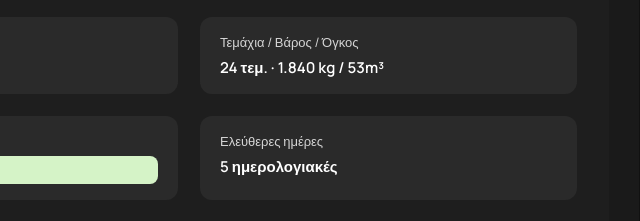
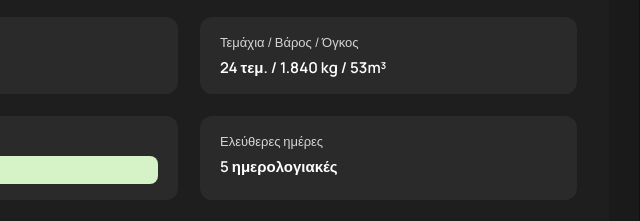
Before and after one commit to irenegoldair/bv2, a plain HTML site: page index.html in a window 1280 px wide. Shown: the part 425-646 px from the top of the page, 451-1091 px from the left. Drawn offline with Linux system fonts and the light colour scheme.

Commit message:
Add files via upload

```diff
--- a/index.html
+++ b/index.html
@@ -56,7 +56,7 @@
 
             <div class="info-box">
                 <label>Τεμάχια / Βάρος / Όγκος</label>
-                <div class="value">24 τεμ. · 1.840 kg / 53m³</div>
+                <div class="value">24 τεμ. / 1.840 kg / 53m³</div>
             </div>
 
             <div class="info-box">
```
